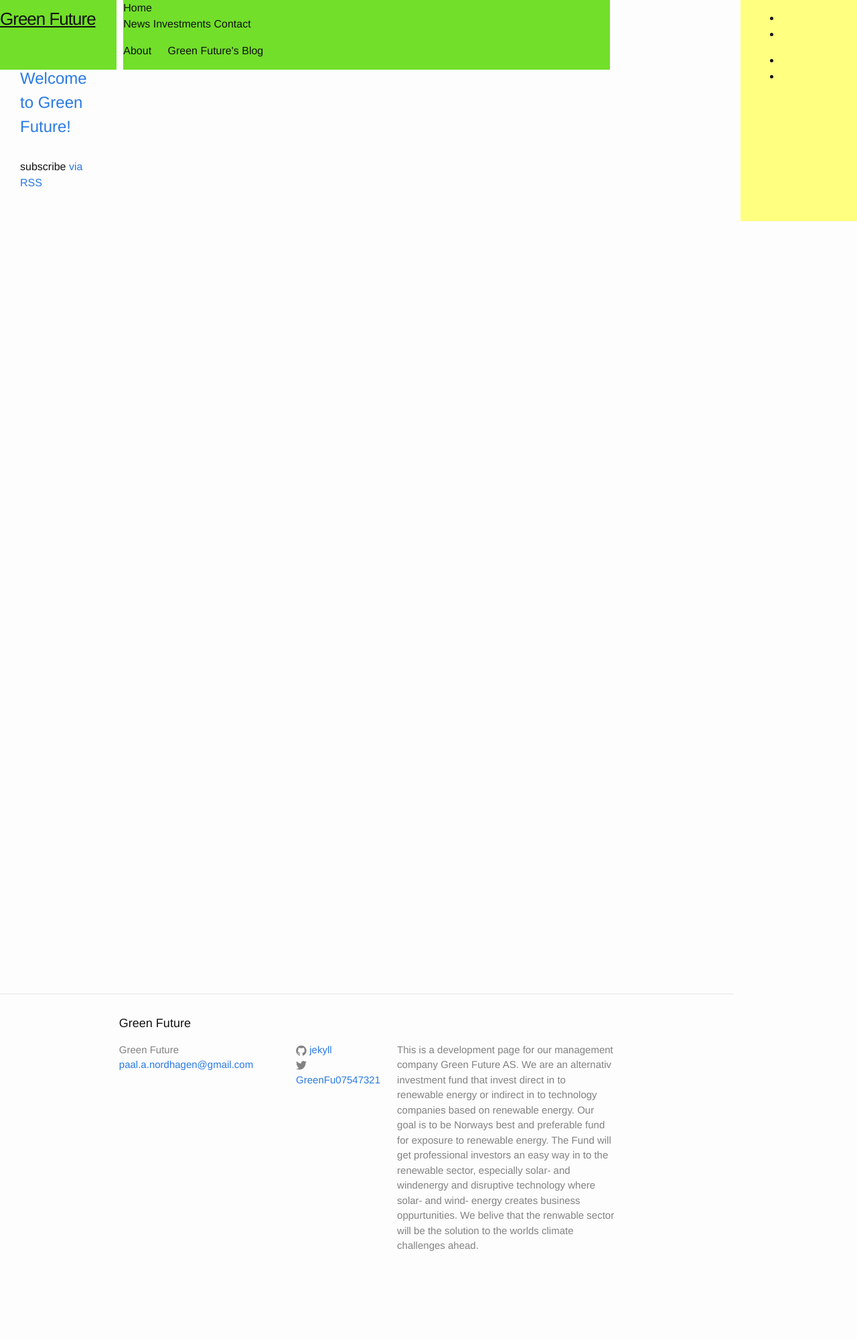
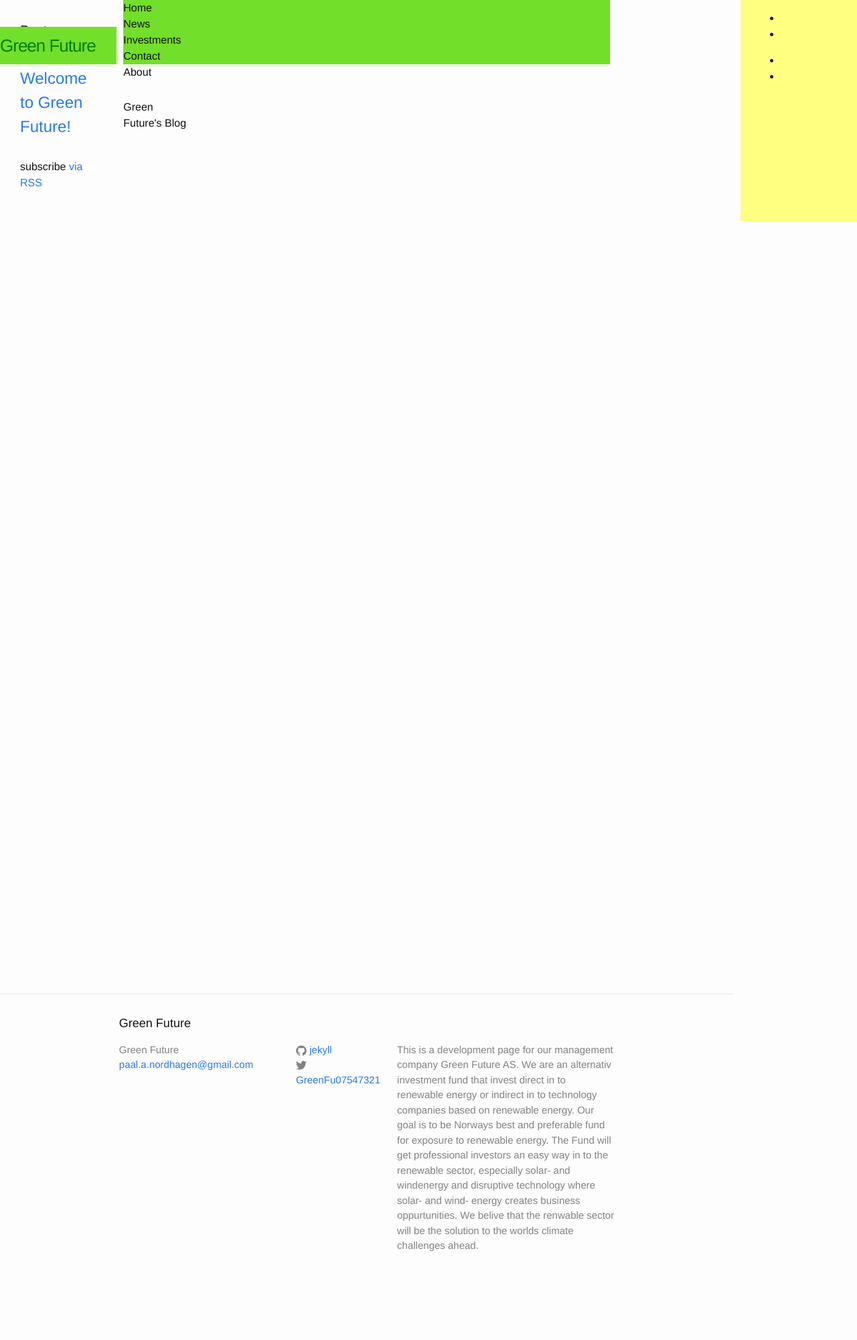
Before and after one commit to Paal-August/Paal-August.github.io, a Jekyll site: the page built from index.html, in a window 1280 px wide. Shown: the whole page at 67% size. Built offline with Jekyll 4.4.1, drawn with Linux system fonts in a browser that asks for light colours.

Commit message:
Update header.html

```diff
--- a/_includes/header.html
+++ b/_includes/header.html
@@ -2,14 +2,14 @@
 
 
 
-   <a class="site-title" href="{{ site.baseurl }}/">{{ site.title }}</a>
+   <a class="site-header site-title" href="{{ site.baseurl }}/">{{ site.title }}</a>
 
-    <div class="site-menu">Home<div>
-    <div class="site-menu">News</div>
-    <div class="site-menu">Investments</div>
-    <div class="site-menu">Contact</div>
+    <div class="site-header site-menu">Home<div>
+    <div class="site-header site-menu">News</div>
+    <div class="site-header site-menu">Investments</div>
+    <div class="site-header site-menu">Contact</div>
 
-    <nav class="site-nav">
+    <nav class="site-header site-nav">
       <a href="#" class="menu-icon">
         <svg viewBox="0 0 18 15">
           <path fill="#424242" d="M18,1.484c0,0.82-0.665,1.484-1.484,1.484H1.484C0.665,2.969,0,2.304,0,1.484l0,0C0,0.665,0.665,0,1.484,0 h15.031C17.335,0,18,0.665,18,1.484L18,1.484z"/>
@@ -18,7 +18,7 @@
         </svg>
       </a>
 
-      <div class="trigger">
+      <div class="site-header trigger">
         {% for my_page in site.pages %}
           {% if my_page.title %}
           <a class="page-link" href="{{ my_page.url | prepend: site.baseurl }}">{{ my_page.title }}</a>
```
